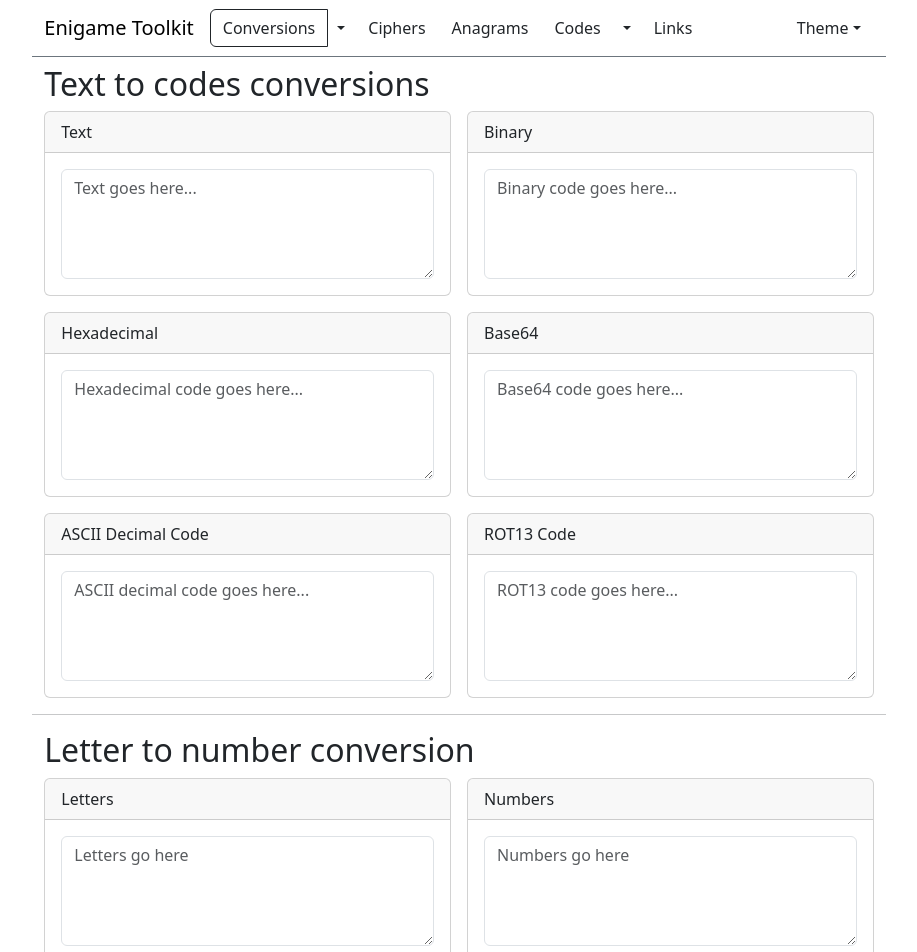
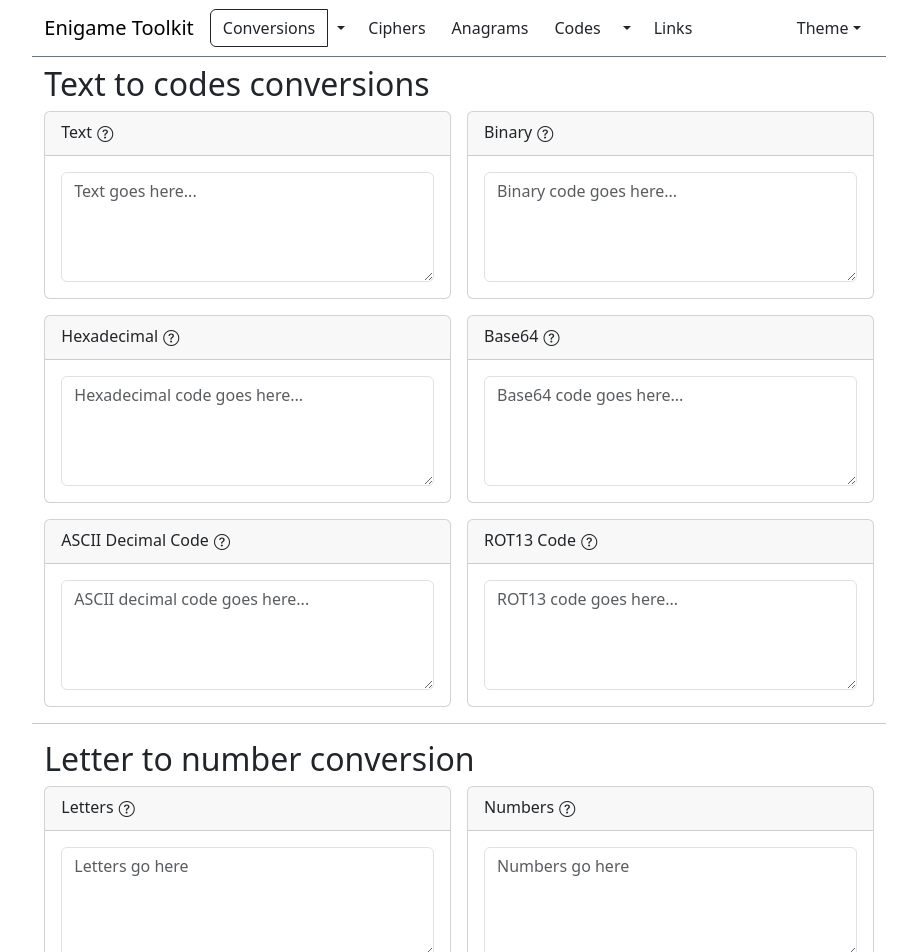
Before and after one commit to Ves5/Enitoolkit, an Angular app in the folder Enitools-fe/: page /conversions in a window 1280 px wide. Shown: the top 952 px of the page, without its empty margins (181-1098 px from the left). Built offline with nearby package versions, Linux system fonts and the light colour scheme.

Commit message:
help button, fixed base64 to hex

```diff
--- a/Enitools-fe/package.json
+++ b/Enitools-fe/package.json
@@ -1,6 +1,6 @@
 {
   "name": "enitools-fe",
-  "version": "1.0.4",
+  "version": "1.0.5",
   "scripts": {
     "ng": "ng",
     "start": "ng serve",
@@ -18,13 +18,15 @@
     "@angular/platform-browser": "^15.0.0",
     "@angular/platform-browser-dynamic": "^15.0.0",
     "@angular/router": "^15.0.0",
+    "@ng-bootstrap/ng-bootstrap": "^14.1.0",
+    "@popperjs/core": "^2.11.7",
     "bootstrap-icons": "^1.10.4",
     "rxjs": "~7.5.0",
     "tslib": "^2.3.0",
     "zone.js": "~0.12.0"
   },
   "devDependencies": {
-    "@angular-devkit/build-angular": "^15.0.2",
+    "@angular-devkit/build-angular": "^15.2.6",
     "@angular/cli": "~15.0.2",
     "@angular/compiler-cli": "^15.0.0",
     "@types/jasmine": "~4.3.0",
--- a/Enitools-fe/src/app/app.module.ts
+++ b/Enitools-fe/src/app/app.module.ts
@@ -25,7 +25,6 @@ import { SplitPipe } from './split-pipe.pipe';
     ConversComponent,
     CodesComponent,
     LinksComponent,
-    TextInputTitledComponent,
     AnagramComponent,
     SplitPipe
   ],
@@ -33,6 +32,7 @@ import { SplitPipe } from './split-pipe.pipe';
     BrowserModule,
     AppRoutingModule,
     HttpClientModule,
+    TextInputTitledComponent,
     FormsModule
   ],
   providers: [],
--- a/Enitools-fe/src/app/components/ciphers/ciphers.component.ts
+++ b/Enitools-fe/src/app/components/ciphers/ciphers.component.ts
@@ -19,6 +19,8 @@ export class CiphersComponent implements OnInit{
   shift: number = 3;
   max_c: number = 25;
   direction: boolean = true; // true = left; false = right
+  caesar_text_help = "Example input:<br/>'enigame is awesome'";
+  caesar_cipher_help = "Example input:<br/>'BKFDXJB FP XTBPLJB'";
 
   right_rotate(sh: number) {
     return this.alphabet.substring(sh, this.alphabet.length) + this.alphabet.substring(0, sh);
@@ -57,6 +59,8 @@ export class CiphersComponent implements OnInit{
   vig_input: string = "";
   vig_output: string = "";
   button_state: boolean = false;
+  vig_text_help: string = "Example input (key=ENI):<br/>'enigameisawesome'"
+  vig_cipher_help: string = "Example input (key=ENI):<br/>'IAQKNUIVAEJMWBUI'"
 
   construct_key(base: string){
     let reps: number = Math.floor(base.length / this.keyword.length);
--- a/Enitools-fe/src/app/components/codes/codes.component.html
+++ b/Enitools-fe/src/app/components/codes/codes.component.html
@@ -4,11 +4,11 @@
         <div class="col">
             <div class="d-flex flex-column justify-content-center">
                 <div>
-                    <app-text-input-titled title="Morse Code" placeholder="Dots and dashes go here..." [(text)]="morseText" (textChange)="convertM2L()"></app-text-input-titled>
+                    <app-text-input-titled title="Morse Code" placeholder="Dots and dashes go here..." [(text)]="morseText" (textChange)="convertM2L()" popupText="Example input:<br/>'. -. .. --. .- -- .'"></app-text-input-titled>
                 </div>
                 <br>
                 <div>
-                    <app-text-input-titled title="Text" placeholder="Text goes here..." [(text)]="lettersText" (textChange)="convertL2M()"></app-text-input-titled>
+                    <app-text-input-titled title="Text" placeholder="Text goes here..." [(text)]="lettersText" (textChange)="convertL2M()" popupText="Example input:<br/>'Enigame'"></app-text-input-titled>
                 </div>
             </div>
         </div>
@@ -37,11 +37,11 @@
         <div class="col-md-4 offset-md-1">
             <div class="d-flex flex-column justify-content-center">
                 <div>
-                    <app-text-input-titled title="Tap/Knock Code" placeholder="Taps go here..." [(text)]="tapText" (textChange)="convertFromTap()"></app-text-input-titled>
+                    <app-text-input-titled title="Tap/Knock Code" placeholder="Taps go here..." [(text)]="tapText" (textChange)="convertFromTap()" popupText="Example input:<br/>'. ..... ... ... .. .... .. .. . . ... .. . .....'<hr>Make sure there is no space or new line after last dot pair"></app-text-input-titled>
                 </div>
                 <br>
                 <div>
-                    <app-text-input-titled title="Text" placeholder="Text goes here..." [(text)]="unTapText" (textChange)="convertToTap()"></app-text-input-titled>
+                    <app-text-input-titled title="Text" placeholder="Text goes here..." [(text)]="unTapText" (textChange)="convertToTap()" popupText="Example input:<br/>'Enigame'"></app-text-input-titled>
                 </div>
             </div>
         </div>
--- a/Enitools-fe/src/app/components/convers/convers.component.html
+++ b/Enitools-fe/src/app/components/convers/convers.component.html
@@ -2,19 +2,19 @@
 <div class="container" id="t2c">
     <h2>Text to codes conversions</h2>
     <div class="row gy-3 gx-3">
-        <app-text-input-titled class="col-md-6" title="Text" [(text)]="normalText" placeholder="Text goes here..." (textChange)="convertNormalText()" ></app-text-input-titled>
-        <app-text-input-titled class="col-md-6" title="Binary" [(text)]="binaryText" placeholder="Binary code goes here..." (textChange)="convertBinText()" ></app-text-input-titled>
-        <app-text-input-titled class="col-md-6" title="Hexadecimal" [(text)]="hexText" placeholder="Hexadecimal code goes here..." (textChange)="convertHexText()" ></app-text-input-titled>
-        <app-text-input-titled class="col-md-6" title="Base64" [(text)]="b64Text" placeholder="Base64 code goes here..." (textChange)="convertB64Text()" ></app-text-input-titled>
-        <app-text-input-titled class="col-md-6" title="ASCII Decimal Code" [(text)]="asciiText" placeholder="ASCII decimal code goes here..." (textChange)="convertAsciiText()" ></app-text-input-titled>
-        <app-text-input-titled class="col-md-6" title="ROT13 Code" [(text)]="rot13Text" placeholder="ROT13 code goes here..." (textChange)="convertRot13Text()" ></app-text-input-titled>
+        <app-text-input-titled class="col-md-6" title="Text" [(text)]="normalText" placeholder="Text goes here..." (textChange)="convertNormalText()" popupText="Example input:<br/>'Enigame'"></app-text-input-titled>
+        <app-text-input-titled class="col-md-6" title="Binary" [(text)]="binaryText" placeholder="Binary code goes here..." (textChange)="convertBinText()" popupText="Example input:<br/>'1000101 1101110 1101001 1100111 1100001 1101101 1100101'"></app-text-input-titled>
+        <app-text-input-titled class="col-md-6" title="Hexadecimal" [(text)]="hexText" placeholder="Hexadecimal code goes here..." (textChange)="convertHexText()" popupText="Example input:<br/>'45 6e 69 67 61 6d 65'"></app-text-input-titled>
+        <app-text-input-titled class="col-md-6" title="Base64" [(text)]="b64Text" placeholder="Base64 code goes here..." (textChange)="convertB64Text()" popupText="Example input:<br/>'RW5pZ2FtZQ=='"></app-text-input-titled>
+        <app-text-input-titled class="col-md-6" title="ASCII Decimal Code" [(text)]="asciiText" placeholder="ASCII decimal code goes here..." (textChange)="convertAsciiText()" popupText="Example input:<br/>'69 110 105 103 97 109 101'"></app-text-input-titled>
+        <app-text-input-titled class="col-md-6" title="ROT13 Code" [(text)]="rot13Text" placeholder="ROT13 code goes here..." (textChange)="convertRot13Text()" popupText="Example input:<br/>'Ravtnzr'"></app-text-input-titled>
     </div>
 </div>
 <hr>
 <div class="container" id="l2n">
     <h2>Letter to number conversion</h2>
     <div class="row gy-3 gx-3">
-        <app-text-input-titled class="col-md-6" title="Letters" [(text)]="letterText" placeholder="Letters go here" (textChange)="convertLetterText()" ></app-text-input-titled>
-        <app-text-input-titled class="col-md-6" title="Numbers" [(text)]="numberText" placeholder="Numbers go here" (textChange)="convertNumberText()" ></app-text-input-titled>
+        <app-text-input-titled class="col-md-6" title="Letters" [(text)]="letterText" placeholder="Letters go here" (textChange)="convertLetterText()" popupText="Example input:<br/>'Enigame'"></app-text-input-titled>
+        <app-text-input-titled class="col-md-6" title="Numbers" [(text)]="numberText" placeholder="Numbers go here" (textChange)="convertNumberText()" popupText="Example input:<br/>'5 14 9 7 1 13 5'"></app-text-input-titled>
     </div>
 </div>
--- a/Enitools-fe/src/app/components/convers/convers.component.ts
+++ b/Enitools-fe/src/app/components/convers/convers.component.ts
@@ -43,7 +43,7 @@ export class ConversComponent {
   convertB64Text(){
     this.normalText = atob(this.b64Text);
     this.binaryText = this.text2bin(this.normalText);
-    this.hexText = this.hex2text(this.hexText);
+    this.hexText = this.text2hex(this.normalText);
     this.asciiText = this.text2ascii(this.normalText);
     this.rot13Text = this.text2rot13(this.normalText);
   }
--- a/Enitools-fe/src/app/components/text-input-titled/text-input-titled.component.html
+++ b/Enitools-fe/src/app/components/text-input-titled/text-input-titled.component.html
@@ -1,5 +1,8 @@
 <div class="card">
-    <div class="card-header">{{title}}</div>
+    <ng-template #popoverContent><div [innerHTML]="popupText"></div></ng-template>
+    <div class="card-header">{{title}} <button *ngIf="popupShown" class="flex-d btn p-0" placement="bottom" [ngbPopover]="popoverContent" data-bs-html="true">
+        <i class="bi bi-question-circle"></i>
+    </button></div>
     <div class="card-body">
         <div class="form-outline">
             <textarea class="form-control" id="{{title}}" rows="4" placeholder="{{placeholder}}" [value]="text" (input)="textChanged($event)"></textarea>
```
Also changed, not shown: Enitools-fe/src/app/components/ciphers/ciphers.component.html (+4 -4 lines), Enitools-fe/src/app/components/text-input-titled/text-input-titled.component.ts (+12 -3 lines), 1 other file (tests, documents, lock files or other folders).
